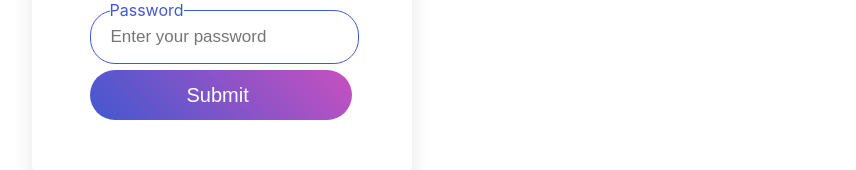
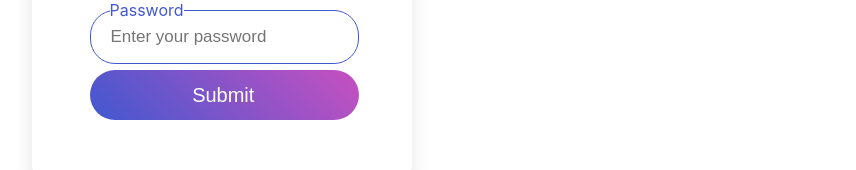
Before and after one commit to vikramC04/moviebox, a React (Create React App) app: page /signup in a window 1280 px wide. Shown: the part 391-561 px from the top of the page, without its empty margins (418-1274 px from the left). Built offline with nearby package versions, Linux system fonts and the light colour scheme; no server answers.

Commit message:
adj submit

```diff
--- a/src/App.css
+++ b/src/App.css
@@ -289,14 +289,15 @@ label{
 .submit-type{
   color: #fff;
   border: none;
-  padding-left: 0;
   margin-top: -10px;
   font-size: 20px;
-  font-weight: 500;
+  font-weight: 300;
   cursor: pointer;
   background: linear-gradient(-135deg, #c850c0, #4158d0);
   transition: all 0.3s ease;
-  width: 107%
+  padding-right: 22px;
+  width: 110%
+
 }
 .signup-form .field input[type="submit"]:active{
   transform: scale(0.95);
```
